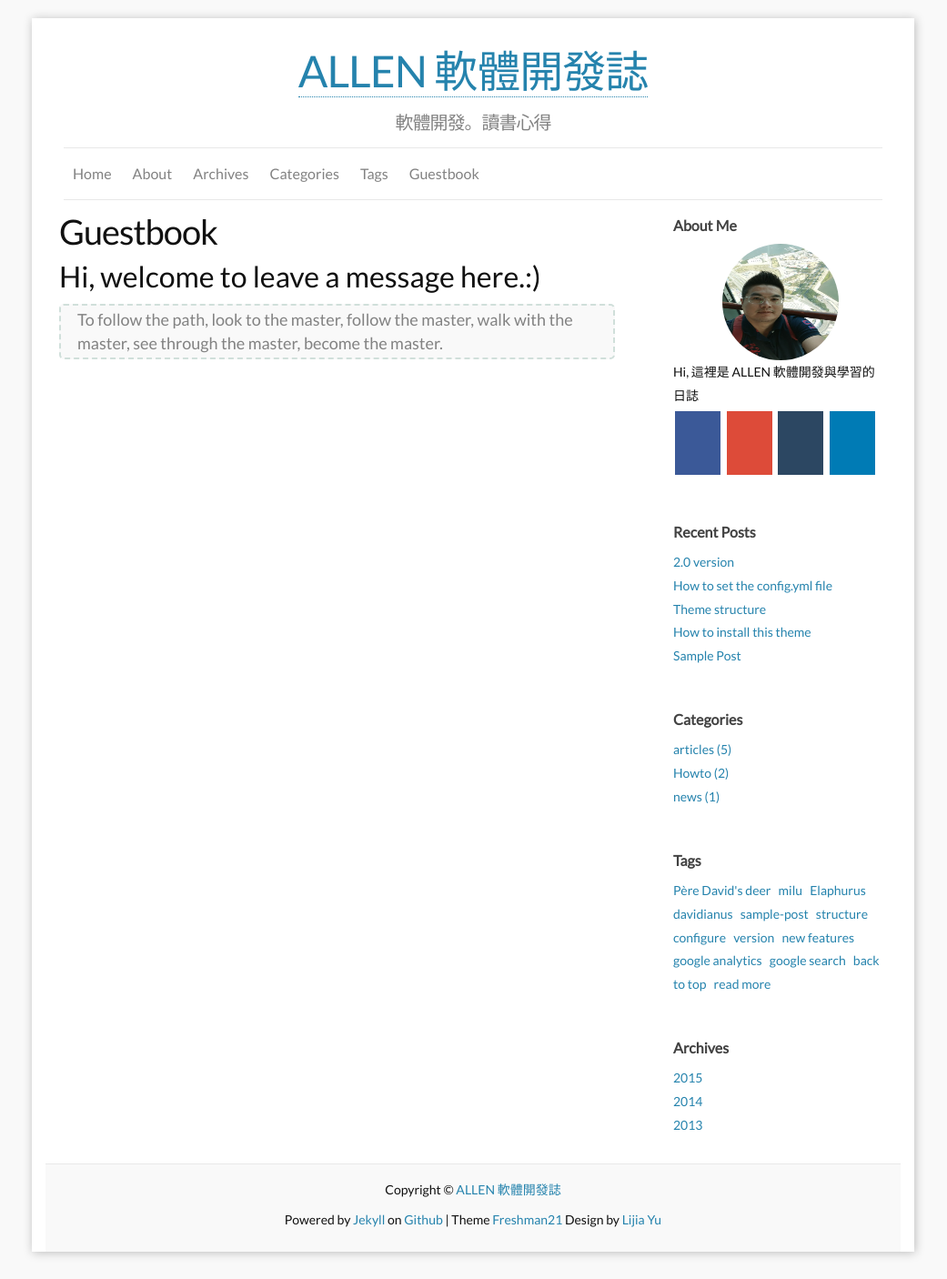
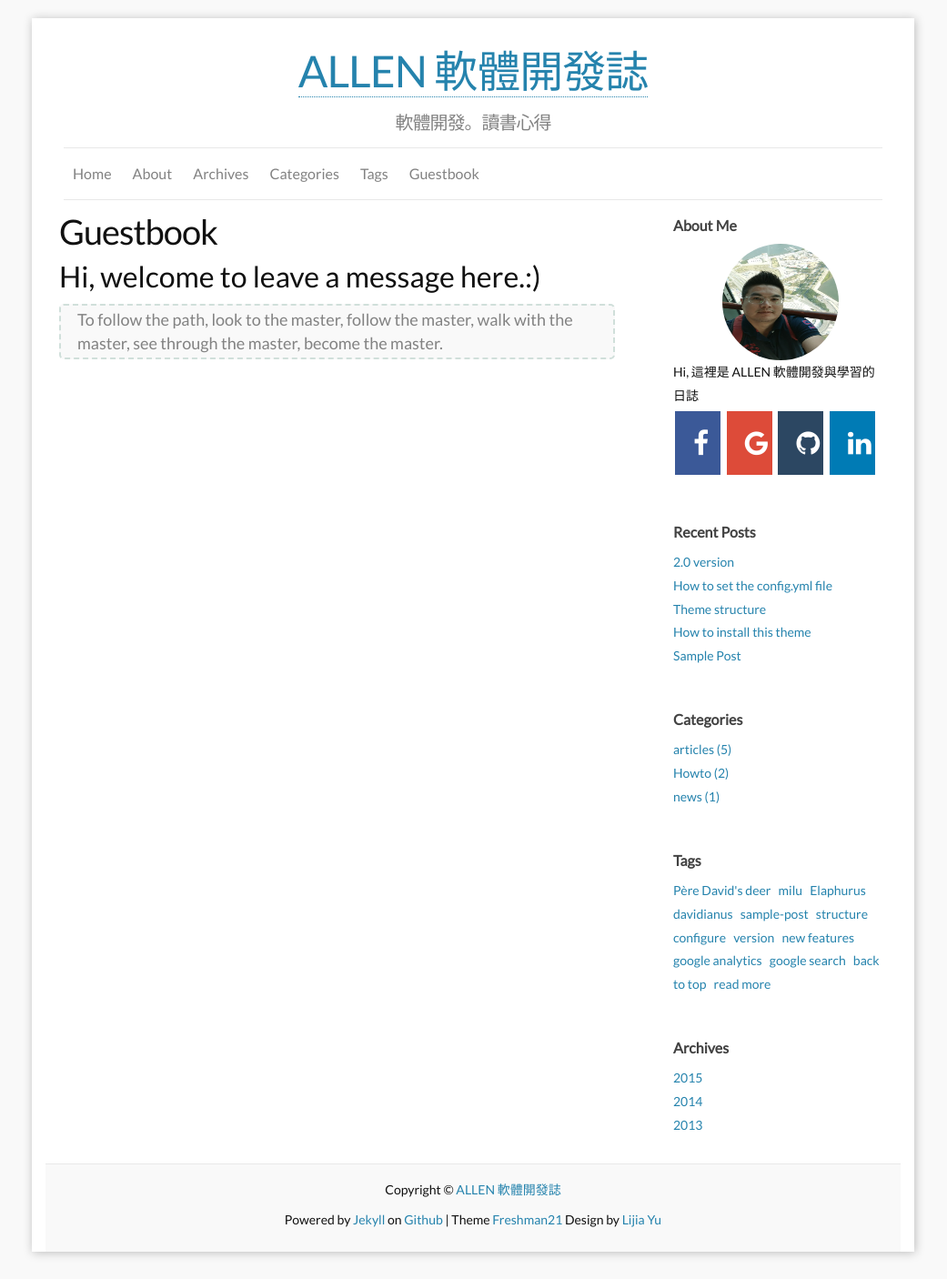
Before and after one commit to allenchien-tw/allenchien-tw.github.io, a Jekyll site: the page built from f_guestbook.md, in a window 1280 px wide. Shown: the whole page at 91% size, without its empty margins (120-1161 px from the left). Built offline with Jekyll 4.4.1, drawn with Linux system fonts in a browser that asks for light colours; nearby versions of some CDN libraries; some web fonts are replaced; comment, search, counter and statistics services are not loaded.

Commit message:
[up] update icons

```diff
--- a/_includes/head.html
+++ b/_includes/head.html
@@ -17,7 +17,7 @@
 <link rel="stylesheet" href="{{ "/css/main.css" | prepend: site.baseurl }}">
 <link rel="canonical" href="{{ page.url | replace:'index.html','' |  prepend: site.url }}">
 <link rel="alternate" type="application/atom+xml" title="{{ site.title }}" href="{{ "/feed.xml" | prepend: site.url }}" />
-<link rel="stylesheet" href="https://use.fontawesome.com/releases/v5.3.1/css/all.css" integrity="sha384-mzrmE5qonljUremFsqc01SB46JvROS7bZs3IO2EmfFsd15uHvIt+Y8vEf7N7fWAU" crossorigin="anonymous">
+<link rel="stylesheet" href="https://cdnjs.cloudflare.com/ajax/libs/font-awesome/4.7.0/css/font-awesome.min.css">
 <script src="https://cdnjs.cloudflare.com/ajax/libs/mathjax/2.7.4/MathJax.js?config=TeX-AMS-MML_HTMLorMML"></script>
 <style>
     .fa {
```
